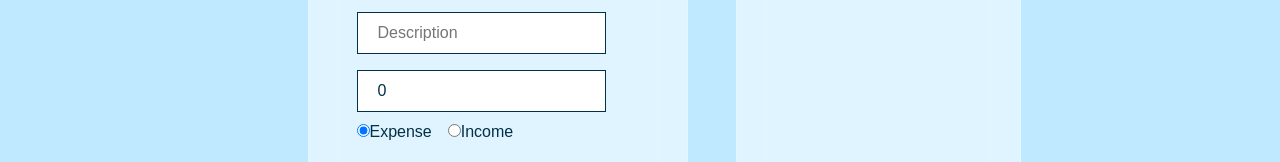
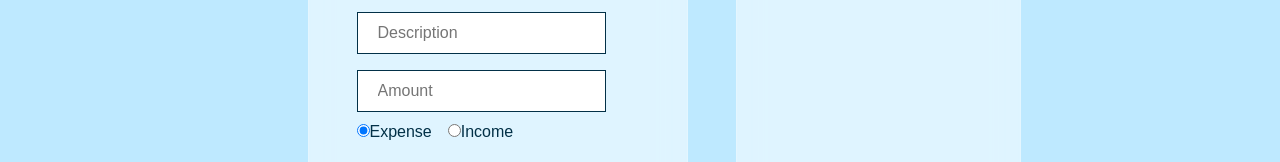
Before and after one commit to rijurekh24/Expense-Tracker, a React (Vite) app: page /expense-tracker in a window 1280 px wide. Shown: the part 408-570 px from the top of the page. Built offline with nearby package versions, Linux system fonts and the light colour scheme; no server answers; the database is empty.

Commit message:
Update ExpenseTracker.jsx

```diff
--- a/src/pages/ExpenseTracker.jsx
+++ b/src/pages/ExpenseTracker.jsx
@@ -14,7 +14,7 @@ const ExpenseTracker = () => {
   const navigate = useNavigate();
 
   const [description, setDescription] = useState("");
-  const [transactionAmount, setTransactionAmount] = useState(0);
+  const [transactionAmount, setTransactionAmount] = useState("");
   const [transactionType, setTransactionType] = useState("expense");
 
   const { balance, expenses, income } = transactionTotals;
```
